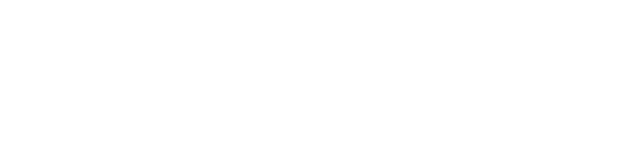
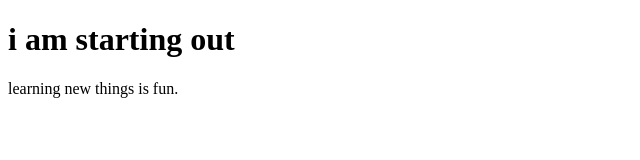
Before and after one commit to mmkabir-116/my-first-repo, a plain HTML site: page index.html in a window 1280 px wide. Shown: the whole page, without its empty margins (0-640 px from the left). Drawn offline with Linux system fonts and the light colour scheme.

Commit message:
commiting first changes

```diff
--- a/index.html
+++ b/index.html
@@ -7,6 +7,7 @@
     <title>my_first_repo</title>
 </head>
 <body>
-
+    <h1>i am starting out</h1>
+    <p>learning new things is fun.</p>
 </body>
 </html>
```
